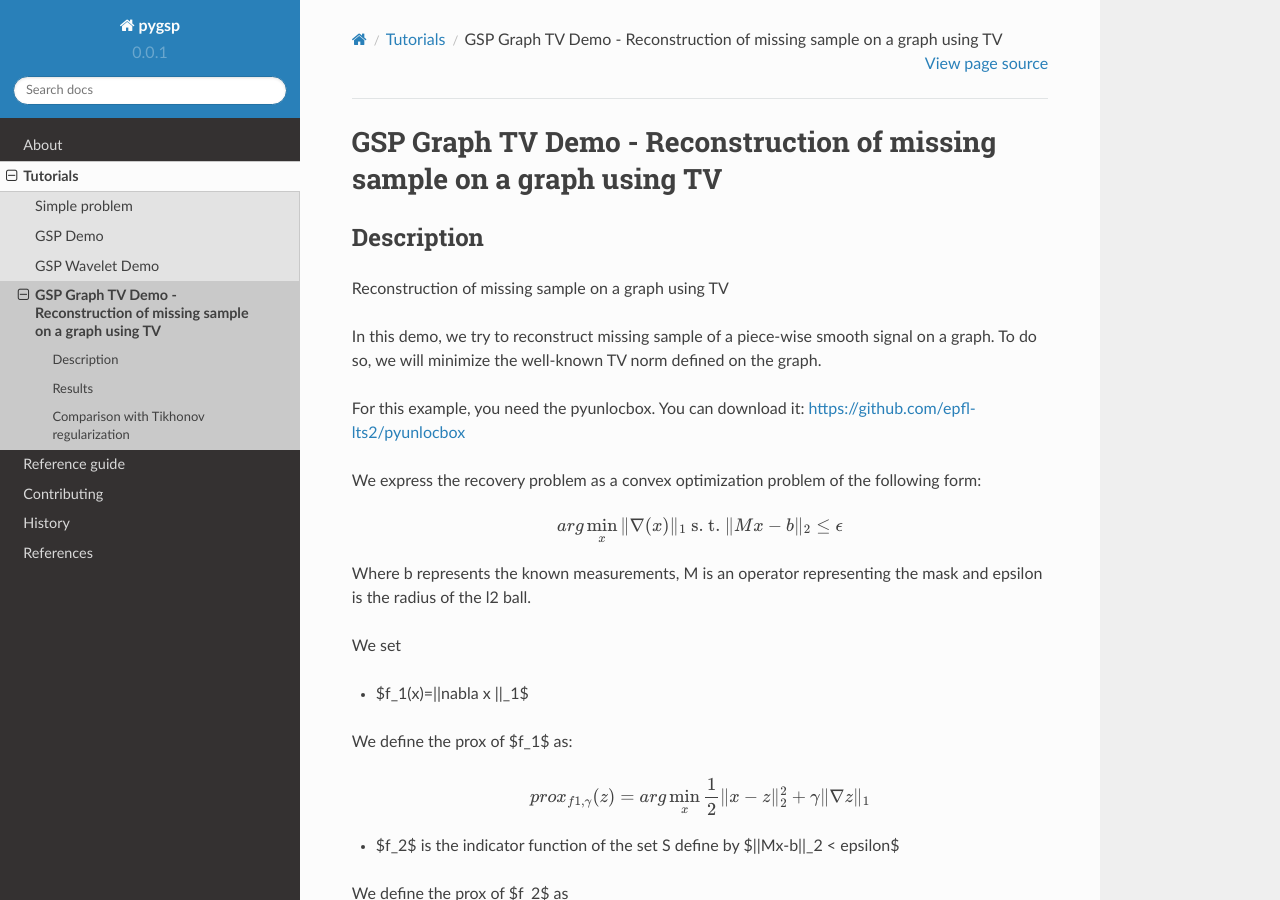
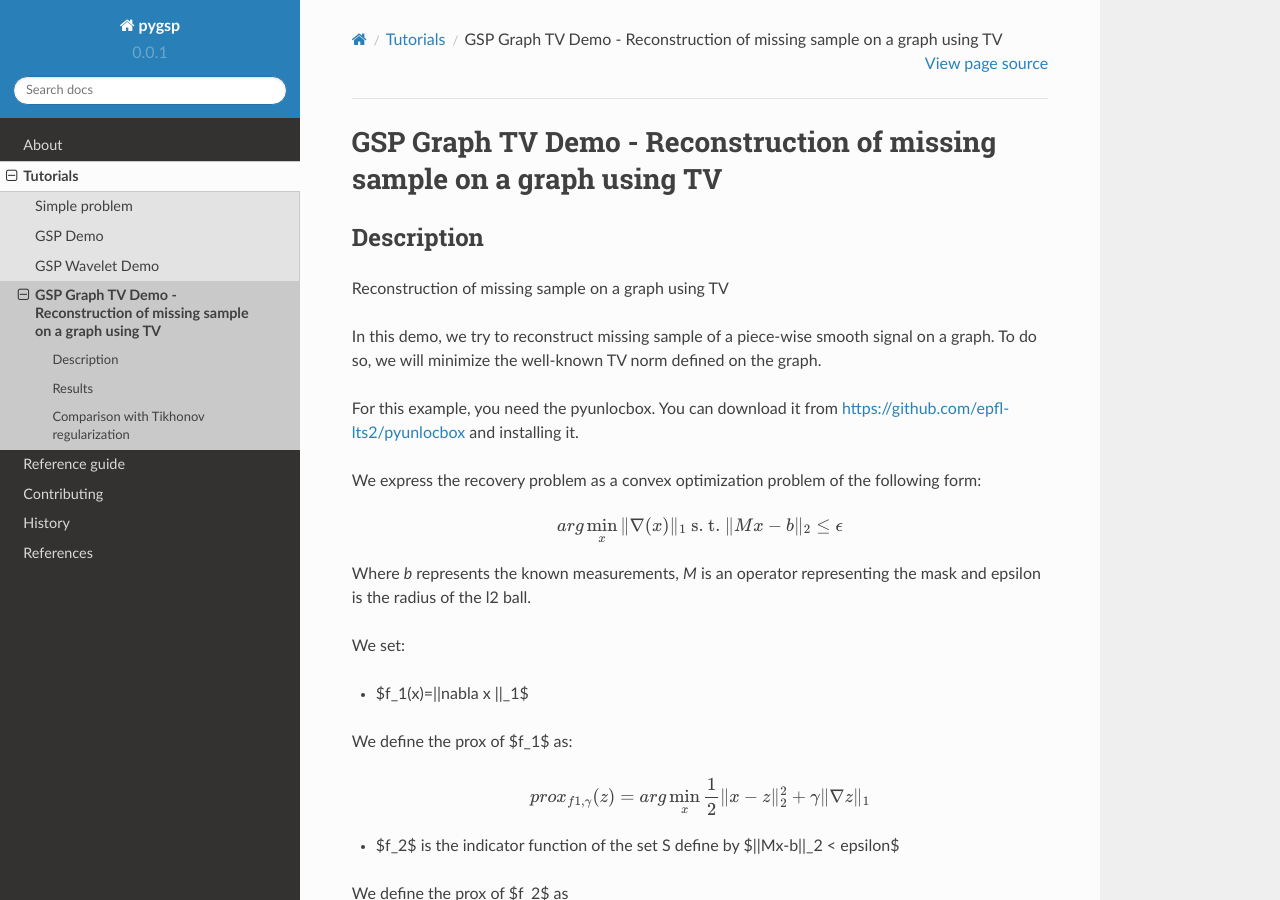
Before and after one commit to epfl-lts2/pygsp, a Sphinx documentation site: the page built from doc/tutorials/demo_graph_tv.rst, in a window 1280 px wide and 900 px high. Built offline with Sphinx 7.4.7 and the Read the Docs theme 2.0.0, drawn with Linux system fonts in a browser that asks for light colours.

Commit message:
demo graph_tv advancement

```diff
--- a/doc/tutorials/demo_graph_tv.rst
+++ b/doc/tutorials/demo_graph_tv.rst
@@ -9,15 +9,15 @@ Reconstruction of missing sample on a graph using TV
 
 In this demo, we try to reconstruct missing sample of a piece-wise smooth signal on a graph. To do so, we will minimize the well-known TV norm defined on the graph.
 
-For this example, you need the pyunlocbox. You can download it: https://github.com/epfl-lts2/pyunlocbox
+For this example, you need the pyunlocbox. You can download it from https://github.com/epfl-lts2/pyunlocbox and installing it.
 
 We express the recovery problem as a convex optimization problem of the following form:
 
 .. math:: arg \min_x  \|\nabla(x)\|_1 \text{ s. t. } \|Mx-b\|_2 \leq \epsilon
 
-Where b represents the known measurements, M is an operator representing the mask and \epsilon is the radius of the l2 ball.
+Where *b* represents the known measurements, *M* is an operator representing the mask and \epsilon is the radius of the l2 ball.
 
-We set
+We set:
 
 * $f_1(x)=||\nabla x ||_1$
 We define the prox of $f_1$ as:
```
Also changed, not shown: 1 other file.
